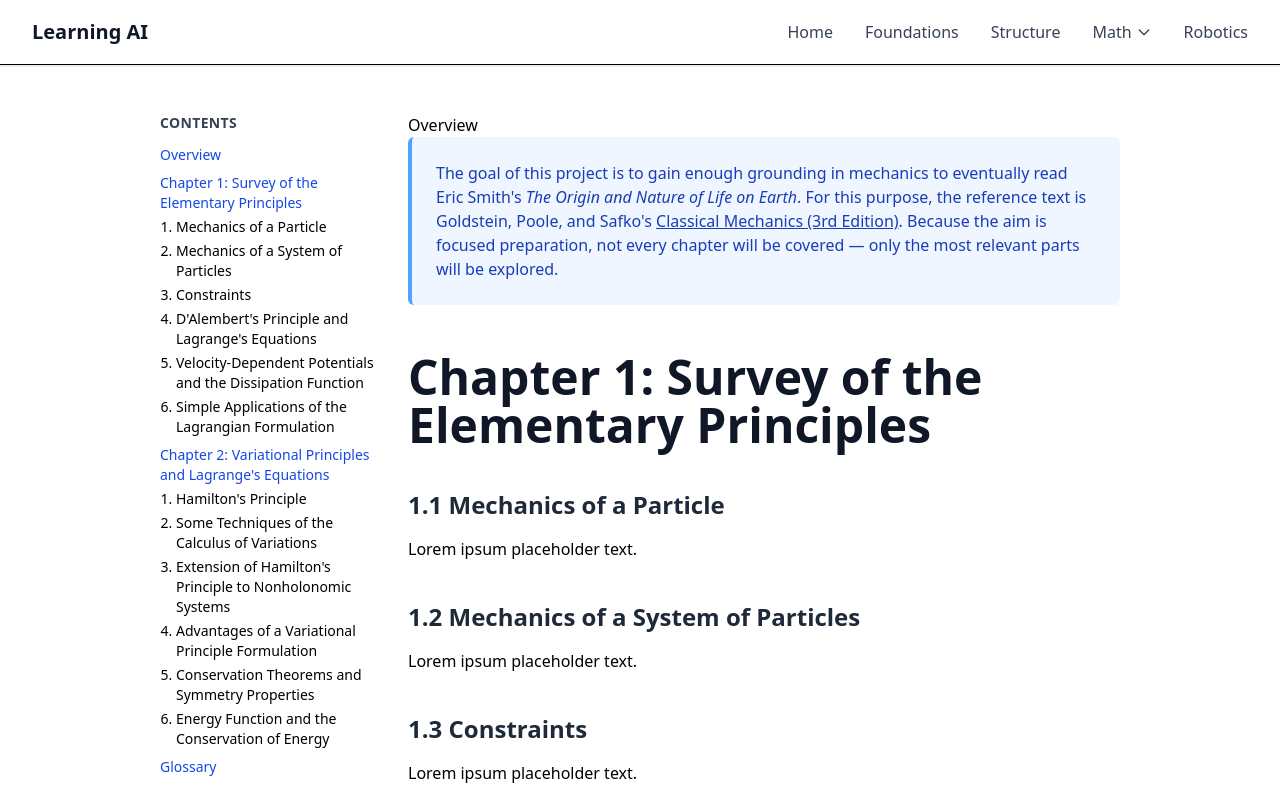
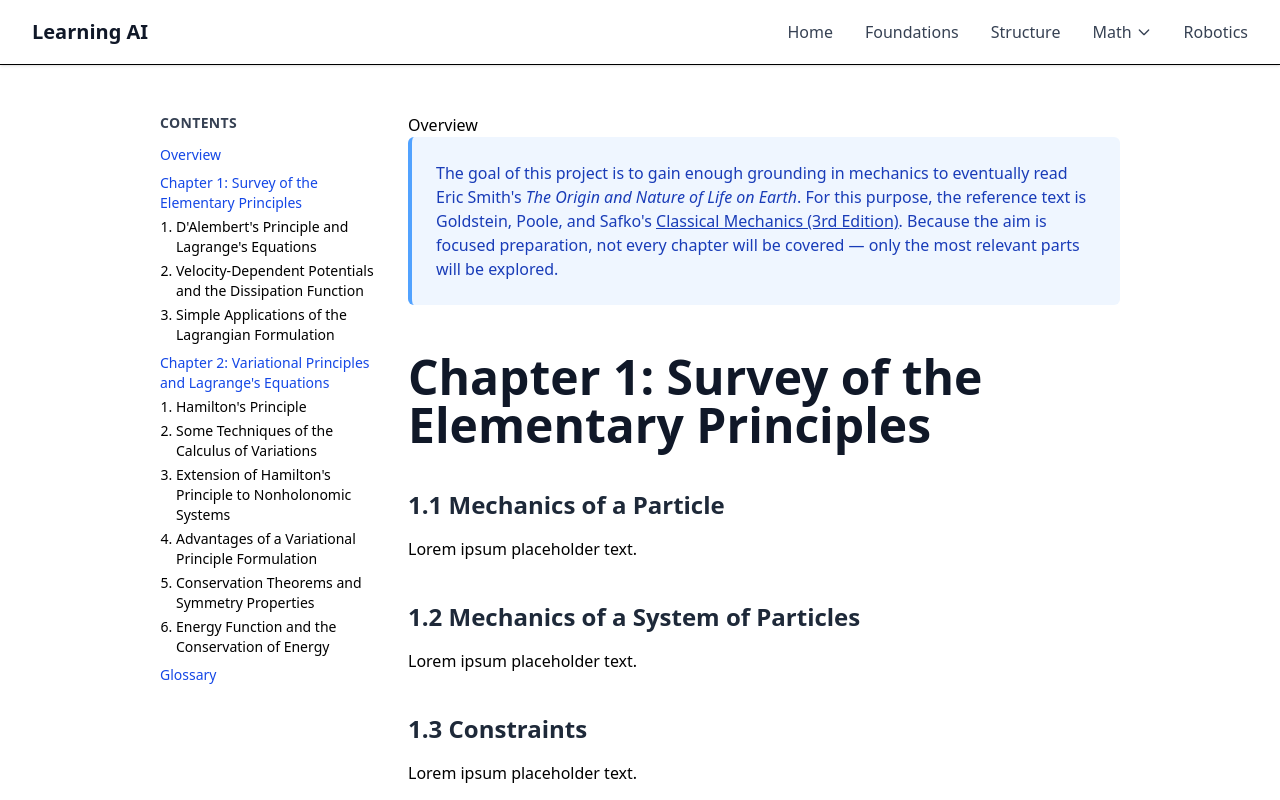
Before and after one commit to WilliamGiammona/learning-ai, a Next.js app: page /math/classical-mechanics in a window 1280 px wide. Shown: the top 800 px of the page. Built offline with nearby package versions, Linux system fonts and the light colour scheme.

Commit message:
removed unnecessary section

```diff
--- a/app/math/classical-mechanics/page.tsx
+++ b/app/math/classical-mechanics/page.tsx
@@ -24,21 +24,6 @@ const page = () => {
                   Chapter 1: Survey of the Elementary Principles
                 </a>
                 <ol className="ml-4 mt-1 space-y-1 list-decimal">
-                  <li>
-                    <a href="#c1-sec-1" className="hover:underline">
-                      Mechanics of a Particle
-                    </a>
-                  </li>
-                  <li>
-                    <a href="#c1-sec-2" className="hover:underline">
-                      Mechanics of a System of Particles
-                    </a>
-                  </li>
-                  <li>
-                    <a href="#c1-sec-3" className="hover:underline">
-                      Constraints
-                    </a>
-                  </li>
                   <li>
                     <a href="#c1-sec-4" className="hover:underline">
                       D&apos;Alembert&apos;s Principle and Lagrange&apos;s
```
Also changed, not shown: 1 other file (tests, documents, lock files or other folders).
